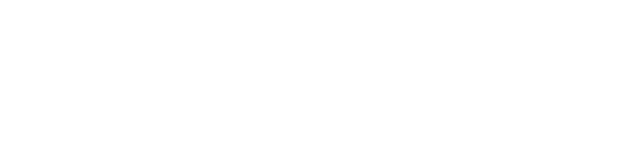
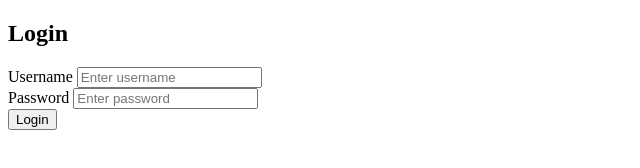
Before and after one commit to CertifiedWagyu/login-form-project, a plain HTML site: page index.html in a window 1280 px wide. Shown: the whole page, without its empty margins (0-640 px from the left). Drawn offline with Linux system fonts and the light colour scheme.

Commit message:
html-form: build login form structure

```diff
--- a/index.html
+++ b/index.html
@@ -2,9 +2,28 @@
 <html lang="en">
 <head>
   <meta charset="UTF-8">
+  <meta name="viewport" content="width=device-width, initial-scale=1.0">
   <title>Login Form</title>
+  <link rel="stylesheet" href="style.css">
 </head>
 <body>
-  <!-- starter -->
+  <div class="container">
+    <form id="loginForm" novalidate>
+      <h2>Login</h2>
+      <div class="form-group">
+        <label for="username">Username</label>
+        <input type="text" id="username" name="username" placeholder="Enter username">
+        <span class="error" id="usernameError"></span>
+      </div>
+      <div class="form-group">
+        <label for="password">Password</label>
+        <input type="password" id="password" name="password" placeholder="Enter password">
+        <span class="error" id="passwordError"></span>
+      </div>
+      <button type="submit">Login</button>
+      <p id="successMsg" class="success"></p>
+    </form>
+  </div>
+  <script src="script.js"></script>
 </body>
 </html>
```
